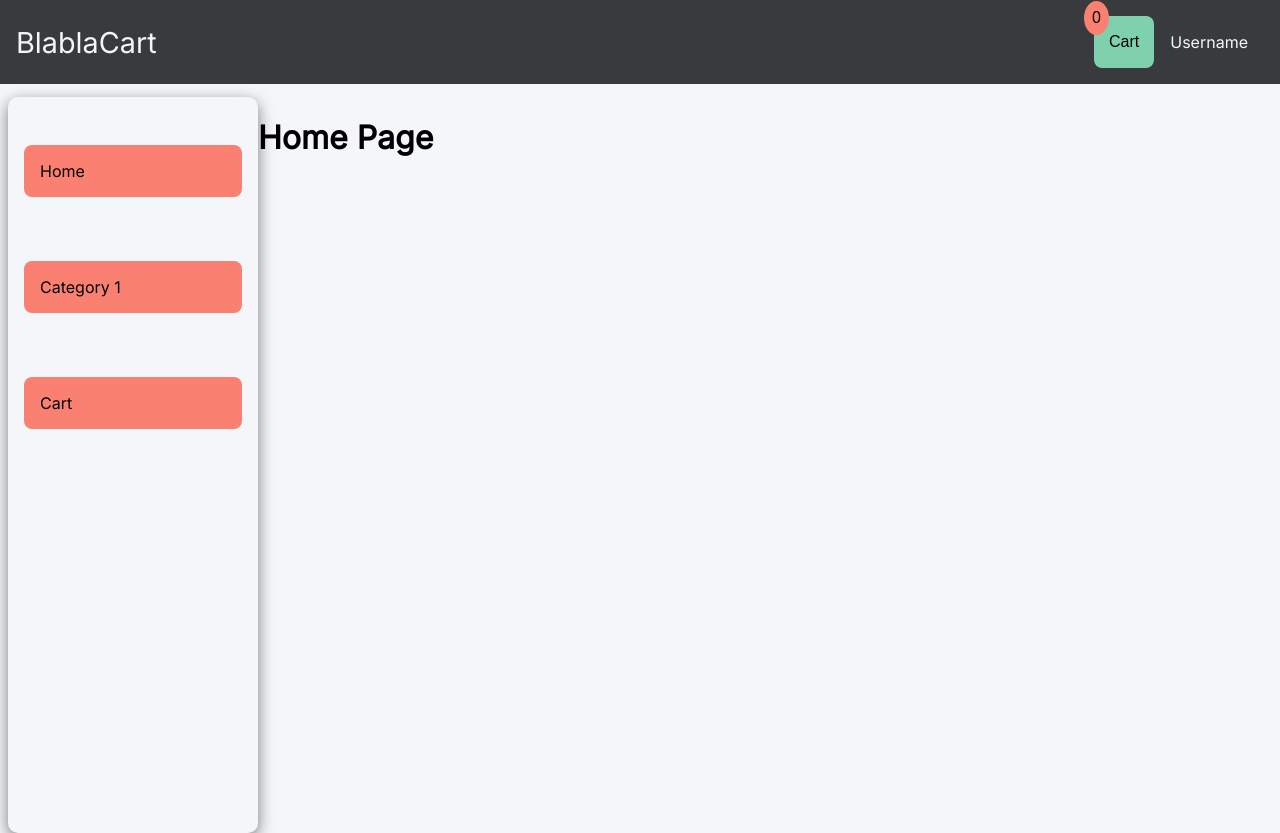
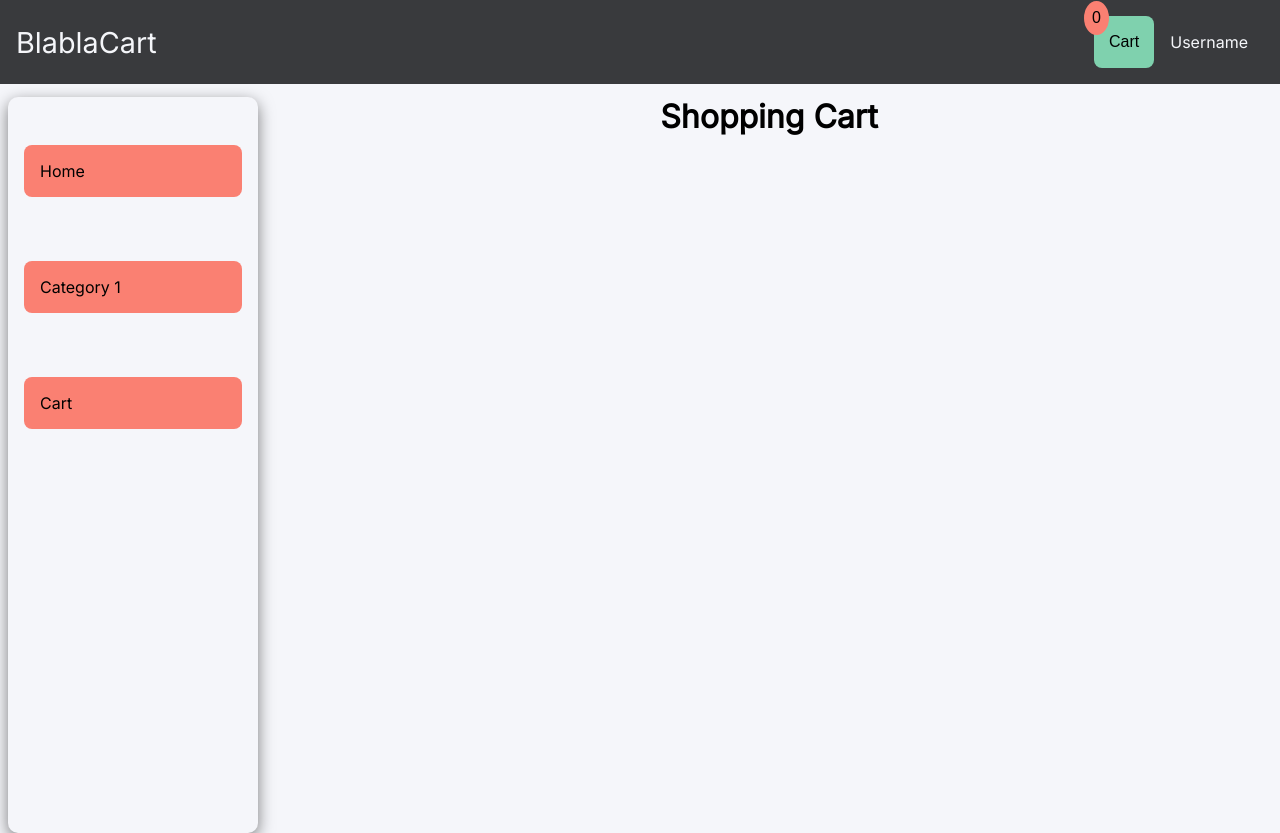
Before and after one commit to ShubhamChavhan09/shopping-cart, a React (Create React App) app: page / in a window 1280 px wide. Built offline with nearby package versions, Linux system fonts and the light colour scheme.

Commit message:
Added Home Page for the App

```diff
--- a/src/pages/Home.js
+++ b/src/pages/Home.js
@@ -2,8 +2,8 @@ import React from "react";
 
 const Home = () => {
   return (
-    <div>
-      <h1>Home Page</h1>
+    <div style={{ display: "flex" }}>
+      <h1 style={{ margin: "auto" }}>Shopping Cart</h1>
     </div>
   );
 };
```
